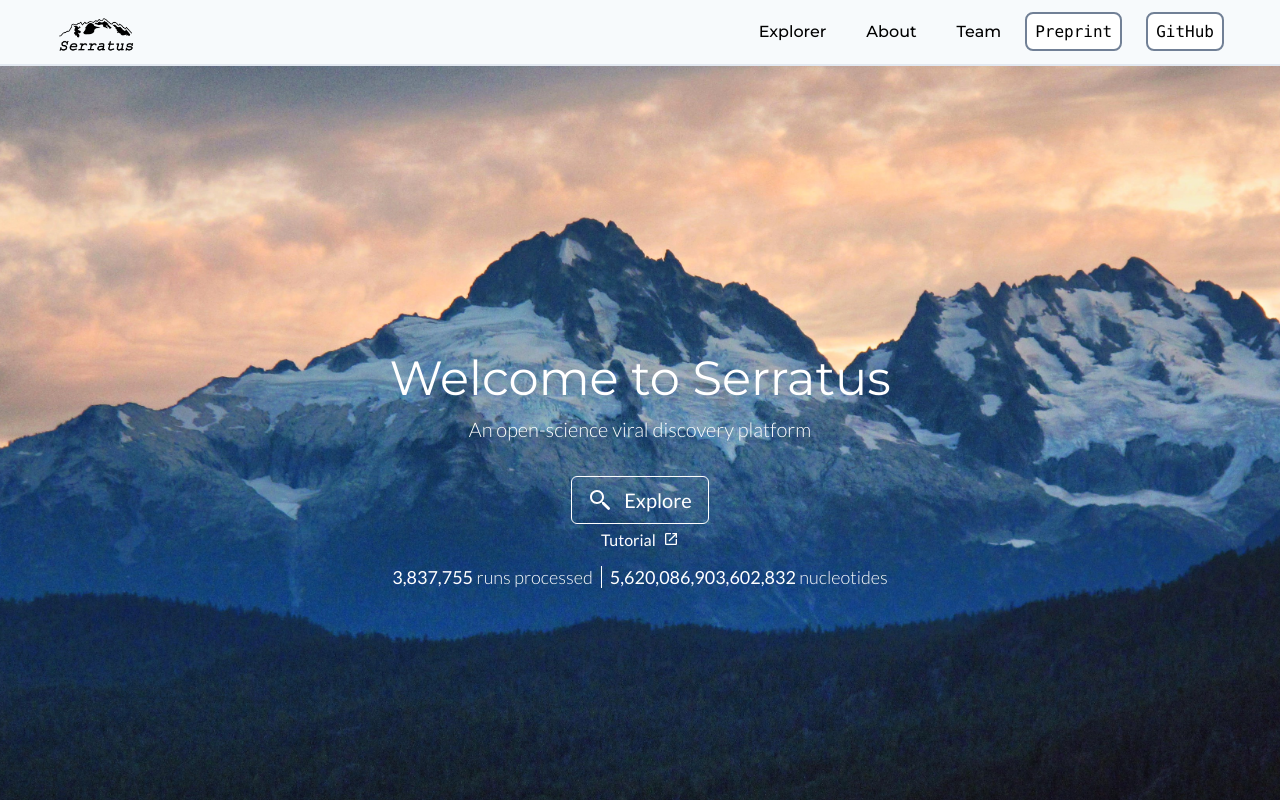
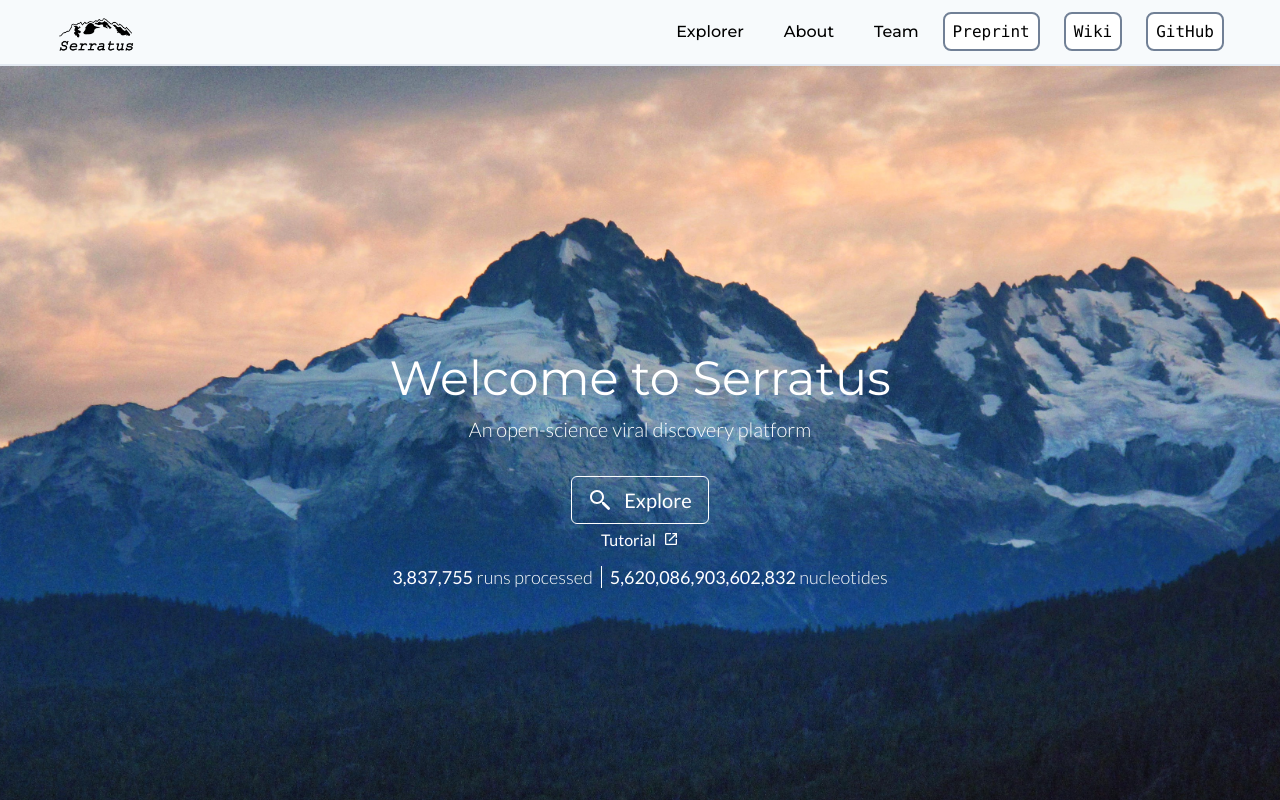
Before and after one commit to serratus-bio/serratus.io, a React (Create React App) app: page / in a window 1280 px wide. Built offline with nearby package versions, Linux system fonts and the light colour scheme; what react-faux-dom would draw is missing.

Commit message:
Add wiki link to navbar (#93)
Update navigation bar to include Serratus Wiki link

```diff
--- a/src/components/Navbar.jsx
+++ b/src/components/Navbar.jsx
@@ -16,6 +16,7 @@ const Navbar = () => {
           <NavLink exact to="/about" className="ml-10 hover:text-blue-800" activeClassName="text-blue-600">About</NavLink>
           <NavLink exact to="/team" className="ml-10 hover:text-blue-800" activeClassName="text-blue-600">Team</NavLink>
           <ExternalLink href="https://www.biorxiv.org/content/10.1101/2020.08.07.241729v1" className="ml-6 bg-white font-mono font-normal border-2 border-gray-600 rounded-lg p-2 hover:text-blue-600 hover:border-blue-600">Preprint</ExternalLink>
+          <ExternalLink href="https://github.com/ababaian/serratus/wiki" className="ml-6 bg-white font-mono font-normal border-2 border-gray-600 rounded-lg p-2 hover:text-blue-600 hover:border-blue-600">Wiki</ExternalLink>
           <ExternalLink href="https://github.com/ababaian/serratus" className="ml-6 bg-white font-mono font-normal border-2 border-gray-600 rounded-lg p-2 hover:text-blue-600 hover:border-blue-600">GitHub</ExternalLink>
         </div>
       </div>
```
